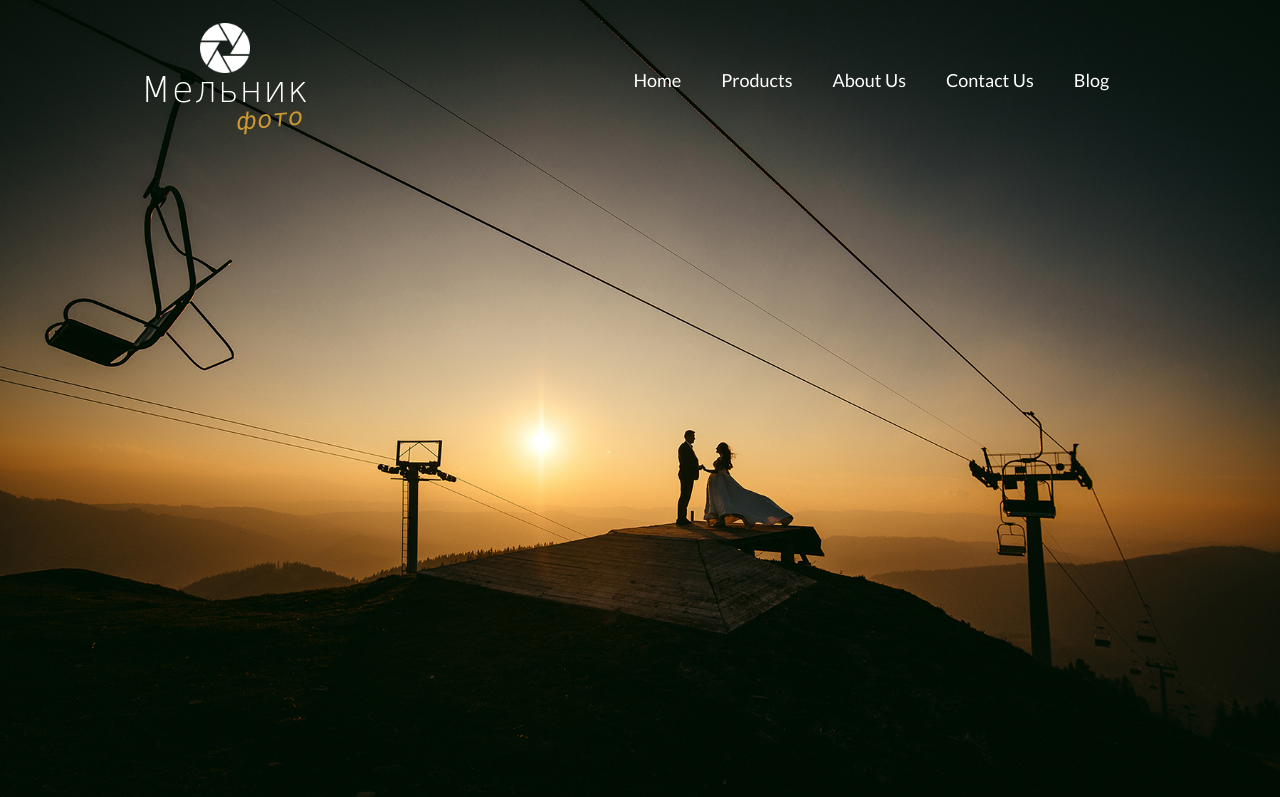
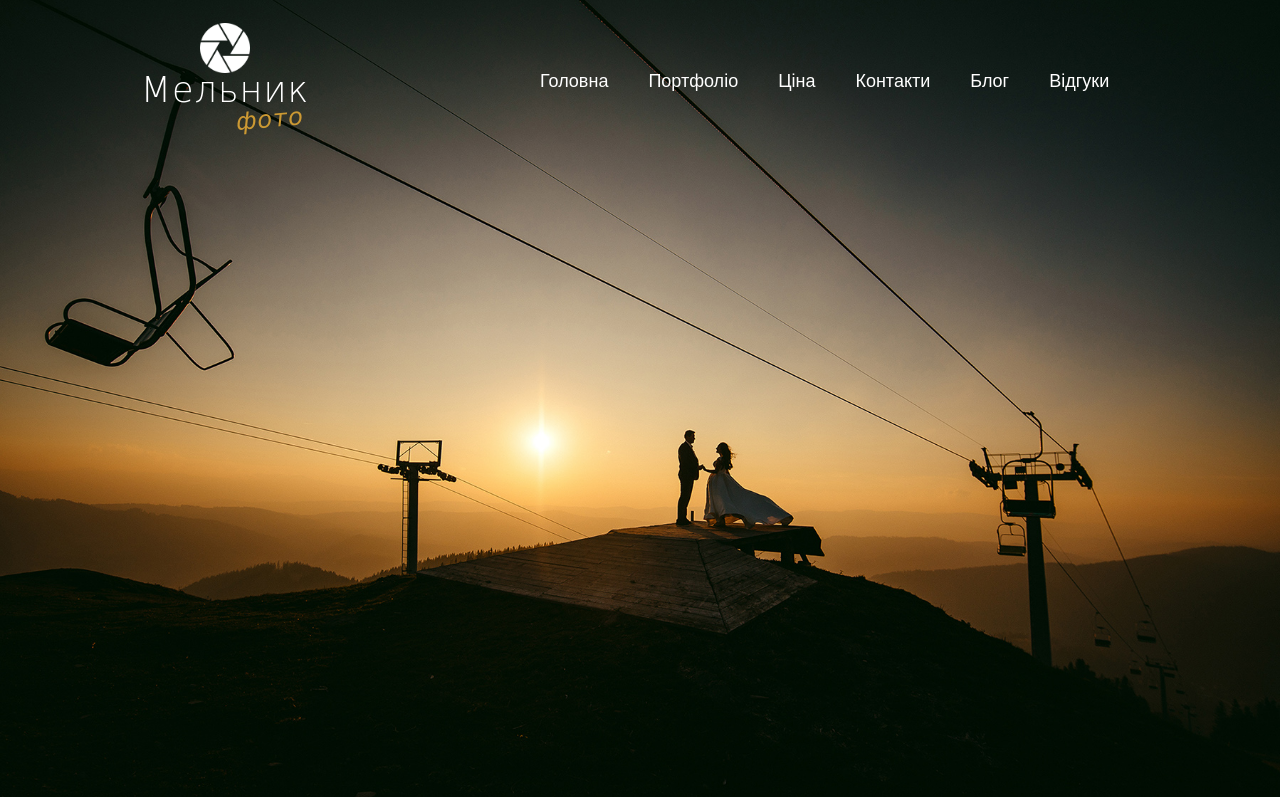
Before and after one commit to YanushkevychDm/Melnyk-photo-1, a website: page index.html in a window 1280 px wide. Shown: the top 797 px of the page. Drawn offline with nearby package versions, Linux system fonts and the light colour scheme; a web font is replaced by a local one.

Commit message:
ukraine menu

```diff
--- a/index.html
+++ b/index.html
@@ -27,19 +27,22 @@
                 </a>
                 <ul id="main-nav">
                     <li>
-                        <a href="#" class="nav-links">Home</a>
+                        <a href="#" class="nav-links">Головна</a>
                     </li>
                     <li>
-                        <a href="#" class="nav-links">Products</a>
+                        <a href="#" class="nav-links">Портфоліо</a>
                     </li>
                     <li>
-                        <a href="#" class="nav-links">About Us</a>
+                        <a href="#" class="nav-links">Ціна</a>
                     </li>
                     <li>
-                        <a href="#" class="nav-links">Contact Us</a>
+                        <a href="#" class="nav-links">Контакти</a>
                     </li>
                     <li>
-                        <a href="#" class="nav-links">Blog</a>
+                        <a href="#" class="nav-links">Блог</a>
+                    </li>
+                    <li>
+                        <a href="#" class="nav-links">Відгуки</a>
                     </li>
                 </ul>
             </nav>
--- a/sass/_header.scss
+++ b/sass/_header.scss
@@ -81,7 +81,7 @@
   color: rgba(255, 255, 255, 1);
 }
 
-@media screen and (min-width: 768px) {
+@media screen and (min-width: 900px) {
   .navbar {
     display: flex;
     justify-content: space-between;
```
Also changed, not shown: css/style.css.
